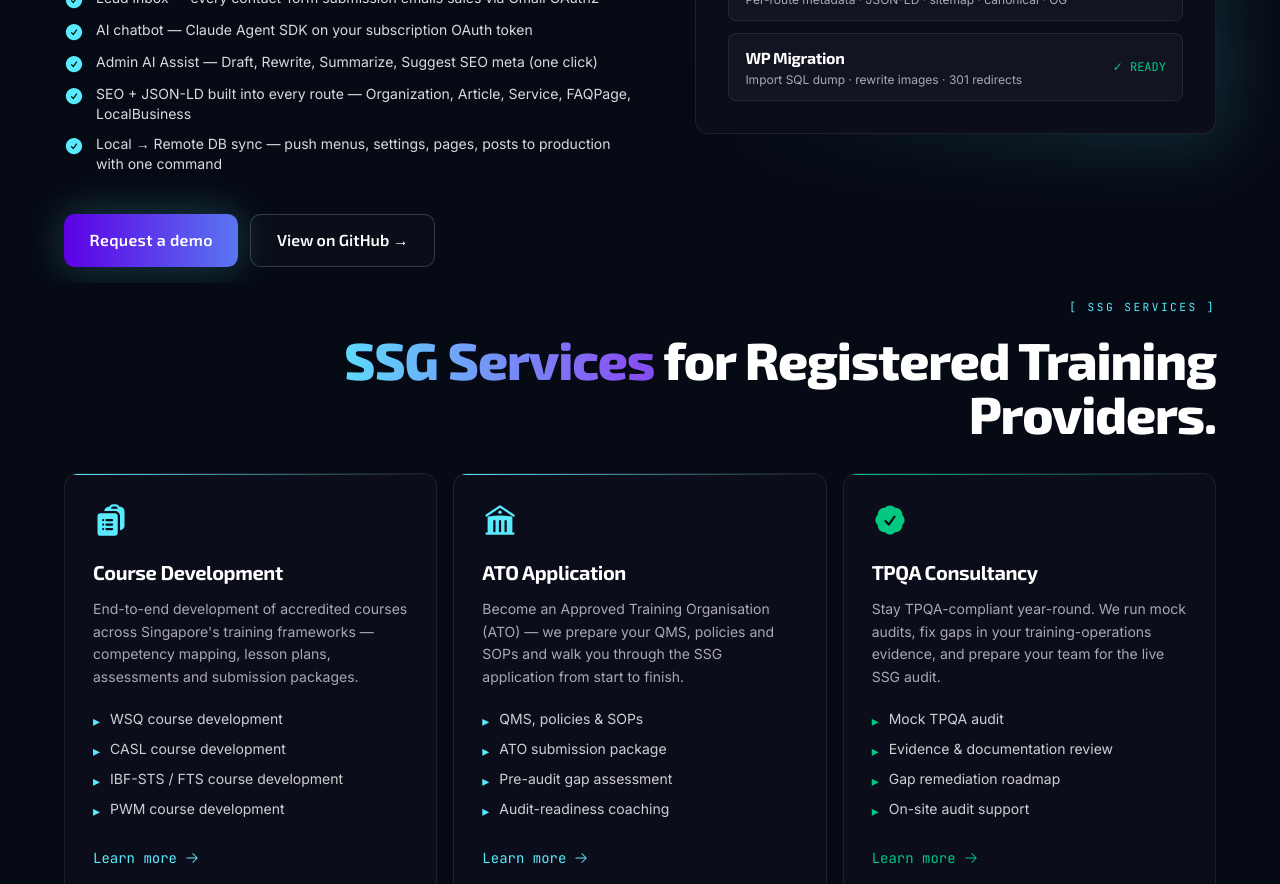
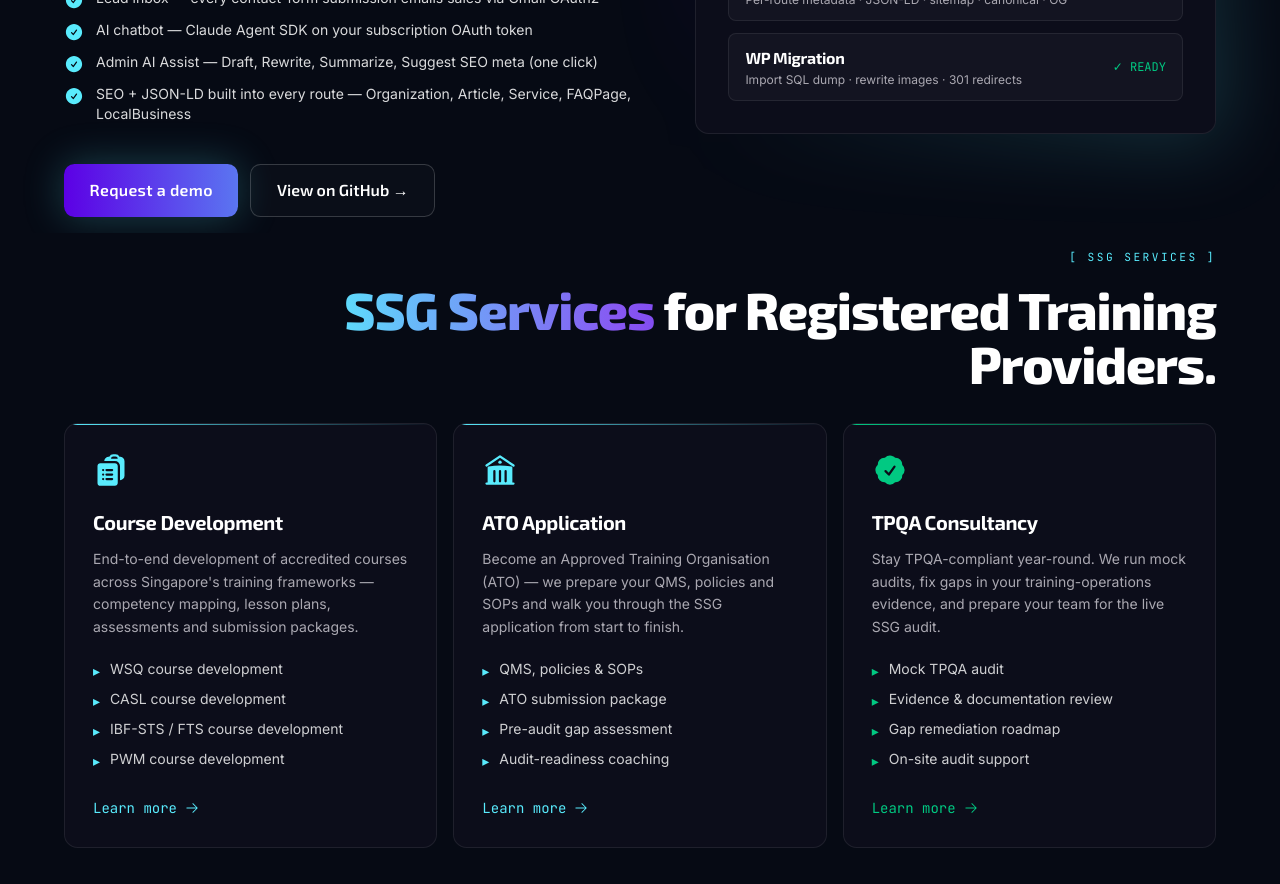
Before and after one commit to Nas-650/ai-cms, a Next.js app: page / in a window 1280 px wide. Shown: the part 3100-3984 px from the top of the page. Built offline with nearby package versions, Linux system fonts and the light colour scheme; no server answers; the database is empty.

Commit message:
feat: drop the local→remote DB sync bullet from CMS feature list
Per user request — keeping the feature list focused on buyer-visible
capabilities rather than the deployment pipeline.

```diff
--- a/src/components/sections/CMSShowcase.tsx
+++ b/src/components/sections/CMSShowcase.tsx
@@ -12,7 +12,6 @@ const FEATURES: string[] = [
   "AI chatbot — Claude Agent SDK on your subscription OAuth token",
   "Admin AI Assist — Draft, Rewrite, Summarize, Suggest SEO meta (one click)",
   "SEO + JSON-LD built into every route — Organization, Article, Service, FAQPage, LocalBusiness",
-  "Local → Remote DB sync — push menus, settings, pages, posts to production with one command",
 ];
 
 const READY_ITEMS: Array<{ label: string; desc: string }> = [
```
